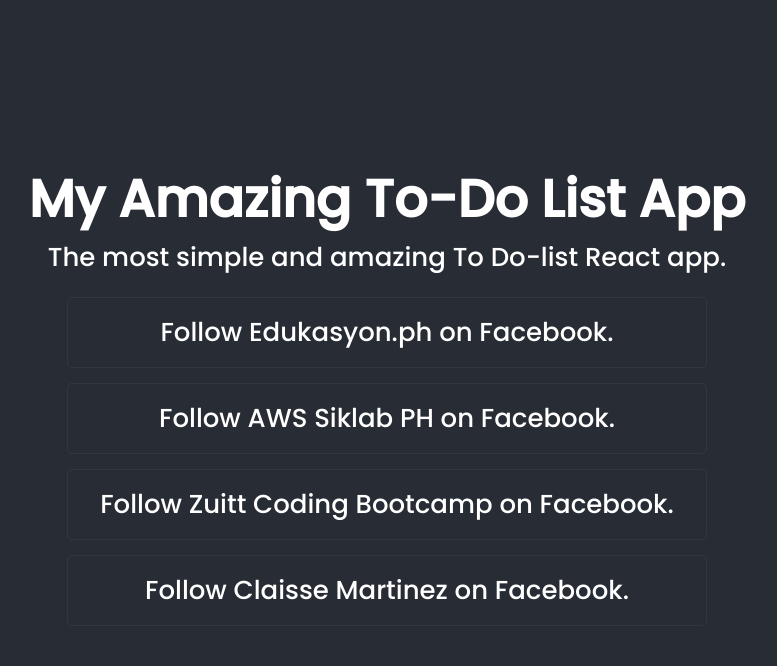
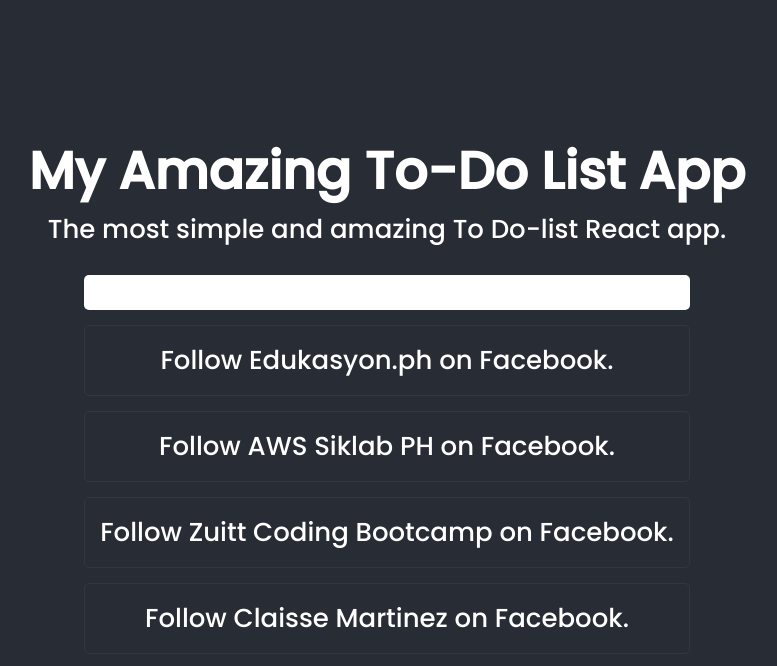
Before and after one commit to claissemartinez/FCB-React-AWS, a React (Create React App) app: page / in a window 1280 px wide. Shown: the top 666 px of the page, without its empty margins (253-1030 px from the left). Built offline with nearby package versions, Linux system fonts and the light colour scheme.

Commit message:
new additional

```diff
--- a/src/index.css
+++ b/src/index.css
@@ -28,7 +28,7 @@
 
 ul {
   list-style: none;
-  width: 50%;
+  width: 100%;
 }
 
 .tasks-item {
@@ -37,3 +37,11 @@
   padding: 15px;
   border-radius: 5px;
 }
+
+.task-input {
+  width: 100%;
+  padding: 10px;
+  border-radius: 5px;
+  margin-bottom: 15px;
+  border: none;
+}
--- a/src/index.js
+++ b/src/index.js
@@ -38,13 +38,15 @@
 
 
 	return(
+		<div>
+		<input className="task-input" />
 			<ul>
-
 					{tasksItemsList.map((task, index)=> {
 							console.log(task, index);
 							return <Task key={index} taskName={task} />
 						})}
 			</ul>
+			</div>
 		);
 }
 
```
